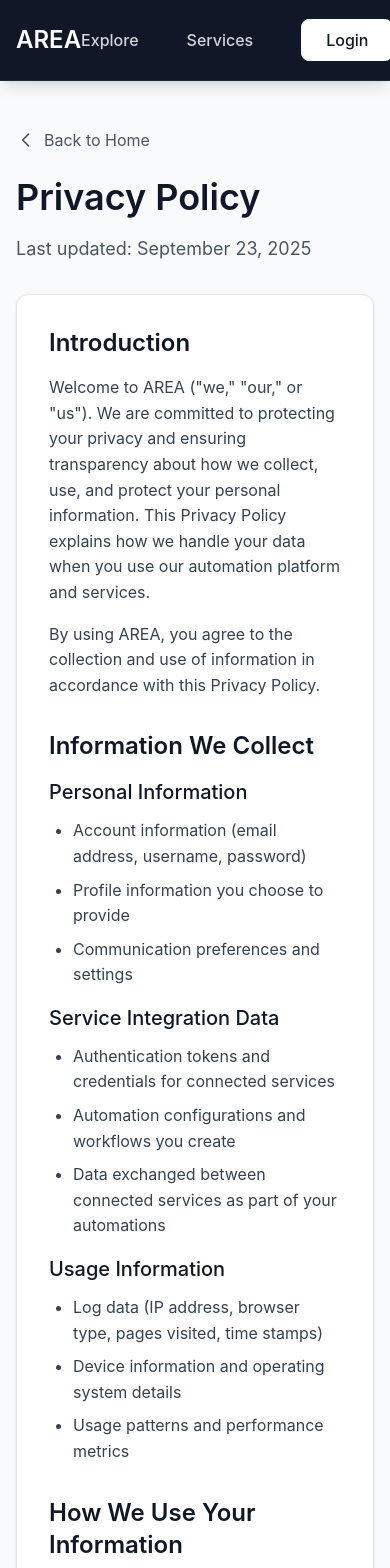
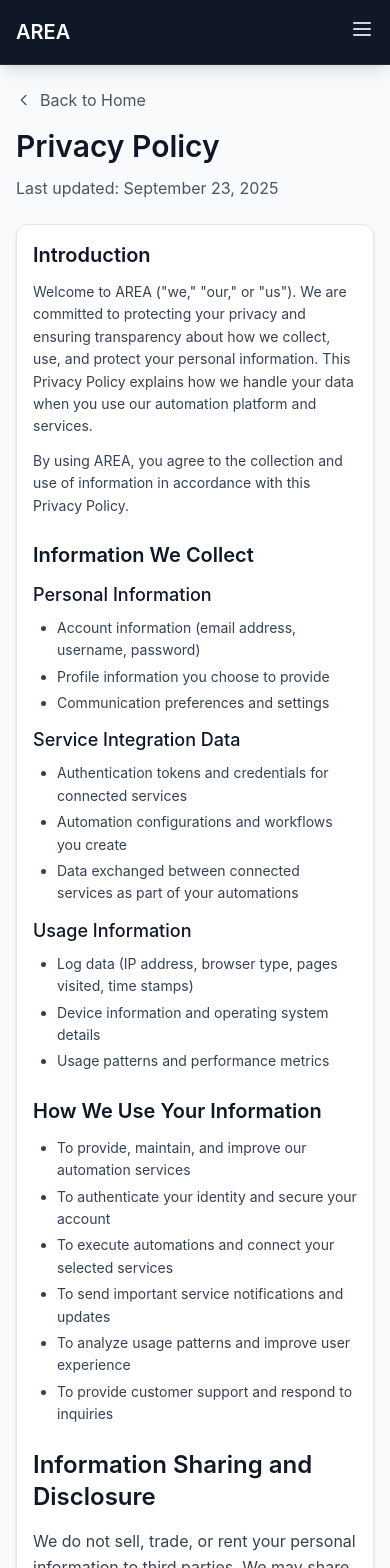
Before and after one commit to yanisbensaid/Area-mirror, a React (Vite) app in the folder frontend/: page /privacy-policy in a window 390 px wide. Shown: the top 1568 px of the page. Built offline with nearby package versions, Linux system fonts and the light colour scheme.

Commit message:
create responsivity on all the page

```diff
--- a/frontend/src/components/BottomBar.tsx
+++ b/frontend/src/components/BottomBar.tsx
@@ -71,9 +71,9 @@
 
   return (
     <footer className="bg-gray-900 border-t border-gray-800">
-      <div className="max-w-7xl mx-auto px-4 py-12">
+      <div className="max-w-7xl mx-auto px-4 py-8 md:py-12">
         {/* Main Footer Content */}
-        <div className="grid grid-cols-1 md:grid-cols-2 lg:grid-cols-6 gap-8">
+        <div className="grid grid-cols-1 md:grid-cols-2 lg:grid-cols-6 gap-6 md:gap-8">
           {/* Brand Section */}
           <div className="lg:col-span-2">
             <div className="flex items-center space-x-3 mb-4">
--- a/frontend/src/components/Navbar.tsx
+++ b/frontend/src/components/Navbar.tsx
@@ -1,25 +1,36 @@
 import { Link, useLocation } from 'react-router-dom'
+import { useState } from 'react'
 
 export default function Navbar() {
   const location = useLocation()
   const isExplorePage = location.pathname === '/explore'
   const isServicesPage = location.pathname === '/services'
+  const [isMobileMenuOpen, setIsMobileMenuOpen] = useState(false)
+
+  const toggleMobileMenu = () => {
+    setIsMobileMenuOpen(!isMobileMenuOpen)
+  }
+
+  const closeMobileMenu = () => {
+    setIsMobileMenuOpen(false)
+  }
 
   return (
     <nav className="bg-gray-900 border-b border-gray-800 shadow-lg fixed w-full top-0 z-50">
       <div className="max-w-7xl mx-auto px-4 sm:px-6 lg:px-8">
-        <div className="flex justify-between items-center h-20">
+        <div className="flex justify-between items-center h-16 md:h-20">
           {/* Logo AREA */}
           <Link
             to="/"
-            className="text-2xl font-semibold text-white hover:text-gray-300 transition-colors duration-200"
+            onClick={closeMobileMenu}
+            className="text-xl md:text-2xl font-semibold text-white hover:text-gray-300 transition-colors duration-200"
             style={{ fontFamily: 'Inter, sans-serif' }}
           >
             AREA
           </Link>
 
-          {/* Navigation buttons */}
-          <div className="flex items-center space-x-12">
+          {/* Desktop Navigation */}
+          <div className="hidden md:flex items-center space-x-8 lg:space-x-12">
             {/* Bouton Explore */}
             <Link
               to="/explore"
@@ -57,13 +68,70 @@
             {/* Bouton Login */}
             <Link
               to="/login"
-              className="bg-white hover:bg-gray-100 text-gray-900 px-6 py-2 rounded-lg font-medium transition-all duration-200 border border-white hover:border-gray-100"
+              className="bg-white hover:bg-gray-100 text-gray-900 px-4 lg:px-6 py-2 rounded-lg font-medium transition-all duration-200 border border-white hover:border-gray-100"
               style={{ fontFamily: 'Inter, sans-serif' }}
             >
               Login
             </Link>
           </div>
+
+          {/* Mobile menu button */}
+          <div className="md:hidden">
+            <button
+              onClick={toggleMobileMenu}
+              className="text-gray-300 hover:text-white focus:outline-none focus:text-white transition-colors duration-200"
+              aria-label="Toggle mobile menu"
+            >
+              <svg className="h-6 w-6" fill="none" stroke="currentColor" viewBox="0 0 24 24">
+                {isMobileMenuOpen ? (
+                  <path strokeLinecap="round" strokeLinejoin="round" strokeWidth={2} d="M6 18L18 6M6 6l12 12" />
+                ) : (
+                  <path strokeLinecap="round" strokeLinejoin="round" strokeWidth={2} d="M4 6h16M4 12h16M4 18h16" />
+                )}
+              </svg>
+            </button>
+          </div>
         </div>
+
+        {/* Mobile Navigation Menu */}
+        {isMobileMenuOpen && (
+          <div className="md:hidden border-t border-gray-800">
+            <div className="px-2 pt-2 pb-3 space-y-1">
+              <Link
+                to="/explore"
+                onClick={closeMobileMenu}
+                className={`block px-3 py-2 rounded-md text-base font-medium transition-colors duration-200 ${
+                  isExplorePage
+                    ? 'bg-gray-800 text-white'
+                    : 'text-gray-300 hover:text-white hover:bg-gray-700'
+                }`}
+                style={{ fontFamily: 'Inter, sans-serif' }}
+              >
+                Explore
+              </Link>
+              <Link
+                to="/services"
+                onClick={closeMobileMenu}
+                className={`block px-3 py-2 rounded-md text-base font-medium transition-colors duration-200 ${
+                  isServicesPage
+                    ? 'bg-gray-800 text-white'
+                    : 'text-gray-300 hover:text-white hover:bg-gray-700'
+                }`}
+                style={{ fontFamily: 'Inter, sans-serif' }}
+              >
+                Services
+              </Link>
+              <Link
+                to="/login"
+                onClick={closeMobileMenu}
+                className="block px-3 py-2 mt-3 bg-white hover:bg-gray-100 text-gray-900 rounded-md text-base font-medium transition-colors duration-200 text-center"
+                style={{ fontFamily: 'Inter, sans-serif' }}
+              >
+                Login
+              </Link>
+            </div>
+          </div>
+        )}
       </div>
     </nav>
   );
--- a/frontend/src/pages/PrivacyPolicyPage.tsx
+++ b/frontend/src/pages/PrivacyPolicyPage.tsx
@@ -4,29 +4,29 @@
   const lastUpdated = "September 23, 2025"
 
   return (
-    <main className="pt-20 px-4 bg-gray-50 min-h-screen">
-      <div className="max-w-4xl mx-auto py-12">
+    <main className="pt-16 md:pt-20 px-4 bg-gray-50 min-h-screen">
+      <div className="max-w-4xl mx-auto py-6 md:py-12">
         {/* Header */}
-        <div className="mb-8">
+        <div className="mb-6 md:mb-8">
           <Link
             to="/"
-            className="inline-flex items-center text-gray-600 hover:text-gray-800 transition-colors duration-200 mb-6"
+            className="inline-flex items-center text-gray-600 hover:text-gray-800 transition-colors duration-200 mb-4 md:mb-6"
             style={{ fontFamily: 'Inter, sans-serif' }}
           >
-            <svg className="w-5 h-5 mr-2" fill="none" stroke="currentColor" viewBox="0 0 24 24">
+            <svg className="w-4 h-4 md:w-5 md:h-5 mr-2" fill="none" stroke="currentColor" viewBox="0 0 24 24">
               <path strokeLinecap="round" strokeLinejoin="round" strokeWidth={2} d="M15 19l-7-7 7-7" />
             </svg>
             Back to Home
           </Link>
 
           <h1
-            className="text-4xl sm:text-5xl font-semibold text-gray-900 mb-4"
+            className="text-3xl sm:text-4xl md:text-5xl font-semibold text-gray-900 mb-3 md:mb-4"
             style={{ fontFamily: 'Inter, sans-serif', lineHeight: '1.2' }}
           >
             Privacy Policy
           </h1>
           <p
-            className="text-lg text-gray-600"
+            className="text-base md:text-lg text-gray-600"
             style={{ fontFamily: 'Inter, sans-serif', lineHeight: '1.5' }}
           >
             Last updated: {lastUpdated}
@@ -34,25 +34,25 @@
         </div>
 
         {/* Content */}
-        <div className="bg-white rounded-xl p-8 border border-gray-200 shadow-sm">
+        <div className="bg-white rounded-xl p-4 md:p-8 border border-gray-200 shadow-sm">
           <div className="prose prose-gray max-w-none">
 
             {/* Introduction */}
-            <section className="mb-8">
+            <section className="mb-6 md:mb-8">
               <h2
-                className="text-2xl font-semibold text-gray-900 mb-4"
+                className="text-xl md:text-2xl font-semibold text-gray-900 mb-3 md:mb-4"
                 style={{ fontFamily: 'Inter, sans-serif' }}
               >
                 Introduction
               </h2>
               <p
-                className="text-gray-700 leading-relaxed mb-4"
+                className="text-gray-700 leading-relaxed mb-3 md:mb-4 text-sm md:text-base"
                 style={{ fontFamily: 'Inter, sans-serif', lineHeight: '1.6' }}
               >
                 Welcome to AREA ("we," "our," or "us"). We are committed to protecting your privacy and ensuring transparency about how we collect, use, and protect your personal information. This Privacy Policy explains how we handle your data when you use our automation platform and services.
               </p>
               <p
-                className="text-gray-700 leading-relaxed"
+                className="text-gray-700 leading-relaxed text-sm md:text-base"
                 style={{ fontFamily: 'Inter, sans-serif', lineHeight: '1.6' }}
               >
                 By using AREA, you agree to the collection and use of information in accordance with this Privacy Policy.
@@ -60,94 +60,94 @@
             </section>
 
             {/* Information We Collect */}
-            <section className="mb-8">
+            <section className="mb-6 md:mb-8">
               <h2
-                className="text-2xl font-semibold text-gray-900 mb-4"
+                className="text-xl md:text-2xl font-semibold text-gray-900 mb-3 md:mb-4"
                 style={{ fontFamily: 'Inter, sans-serif' }}
               >
                 Information We Collect
               </h2>
 
               <h3
-                className="text-xl font-medium text-gray-900 mb-3"
+                className="text-lg md:text-xl font-medium text-gray-900 mb-2 md:mb-3"
                 style={{ fontFamily: 'Inter, sans-serif' }}
               >
                 Personal Information
               </h3>
-              <ul className="list-disc pl-6 mb-4 space-y-2">
-                <li className="text-gray-700" style={{ fontFamily: 'Inter, sans-serif', lineHeight: '1.6' }}>
+              <ul className="list-disc pl-6 mb-3 md:mb-4 space-y-1 md:space-y-2">
+                <li className="text-gray-700 text-sm md:text-base" style={{ fontFamily: 'Inter, sans-serif', lineHeight: '1.6' }}>
                   Account information (email address, username, password)
                 </li>
-                <li className="text-gray-700" style={{ fontFamily: 'Inter, sans-serif', lineHeight: '1.6' }}>
+                <li className="text-gray-700 text-sm md:text-base" style={{ fontFamily: 'Inter, sans-serif', lineHeight: '1.6' }}>
                   Profile information you choose to provide
                 </li>
-                <li className="text-gray-700" style={{ fontFamily: 'Inter, sans-serif', lineHeight: '1.6' }}>
+                <li className="text-gray-700 text-sm md:text-base" style={{ fontFamily: 'Inter, sans-serif', lineHeight: '1.6' }}>
                   Communication preferences and settings
                 </li>
               </ul>
 
               <h3
-                className="text-xl font-medium text-gray-900 mb-3"
+                className="text-lg md:text-xl font-medium text-gray-900 mb-2 md:mb-3"
                 style={{ fontFamily: 'Inter, sans-serif' }}
               >
                 Service Integration Data
               </h3>
-              <ul className="list-disc pl-6 mb-4 space-y-2">
-                <li className="text-gray-700" style={{ fontFamily: 'Inter, sans-serif', lineHeight: '1.6' }}>
+              <ul className="list-disc pl-6 mb-3 md:mb-4 space-y-1 md:space-y-2">
+                <li className="text-gray-700 text-sm md:text-base" style={{ fontFamily: 'Inter, sans-serif', lineHeight: '1.6' }}>
                   Authentication tokens and credentials for connected services
                 </li>
-                <li className="text-gray-700" style={{ fontFamily: 'Inter, sans-serif', lineHeight: '1.6' }}>
+                <li className="text-gray-700 text-sm md:text-base" style={{ fontFamily: 'Inter, sans-serif', lineHeight: '1.6' }}>
                   Automation configurations and workflows you create
                 </li>
-                <li className="text-gray-700" style={{ fontFamily: 'Inter, sans-serif', lineHeight: '1.6' }}>
+                <li className="text-gray-700 text-sm md:text-base" style={{ fontFamily: 'Inter, sans-serif', lineHeight: '1.6' }}>
                   Data exchanged between connected services as part of your automations
                 </li>
               </ul>
 
               <h3
-                className="text-xl font-medium text-gray-900 mb-3"
+                className="text-lg md:text-xl font-medium text-gray-900 mb-2 md:mb-3"
                 style={{ fontFamily: 'Inter, sans-serif' }}
               >
                 Usage Information
               </h3>
-              <ul className="list-disc pl-6 mb-4 space-y-2">
-                <li className="text-gray-700" style={{ fontFamily: 'Inter, sans-serif', lineHeight: '1.6' }}>
+              <ul className="list-disc pl-6 mb-3 md:mb-4 space-y-1 md:space-y-2">
+                <li className="text-gray-700 text-sm md:text-base" style={{ fontFamily: 'Inter, sans-serif', lineHeight: '1.6' }}>
                   Log data (IP address, browser type, pages visited, time stamps)
                 </li>
-                <li className="text-gray-700" style={{ fontFamily: 'Inter, sans-serif', lineHeight: '1.6' }}>
+                <li className="text-gray-700 text-sm md:text-base" style={{ fontFamily: 'Inter, sans-serif', lineHeight: '1.6' }}>
                   Device information and operating system details
                 </li>
-                <li className="text-gray-700" style={{ fontFamily: 'Inter, sans-serif', lineHeight: '1.6' }}>
+                <li className="text-gray-700 text-sm md:text-base" style={{ fontFamily: 'Inter, sans-serif', lineHeight: '1.6' }}>
                   Usage patterns and performance metrics
                 </li>
               </ul>
             </section>
 
             {/* How We Use Your Information */}
-            <section className="mb-8">
+            <section className="mb-6 md:mb-8">
               <h2
-                className="text-2xl font-semibold text-gray-900 mb-4"
+                className="text-xl md:text-2xl font-semibold text-gray-900 mb-3 md:mb-4"
                 style={{ fontFamily: 'Inter, sans-serif' }}
               >
                 How We Use Your Information
               </h2>
-              <ul className="list-disc pl-6 space-y-2">
-                <li className="text-gray-700" style={{ fontFamily: 'Inter, sans-serif', lineHeight: '1.6' }}>
+              <ul className="list-disc pl-6 space-y-1 md:space-y-2">
+                <li className="text-gray-700 text-sm md:text-base" style={{ fontFamily: 'Inter, sans-serif', lineHeight: '1.6' }}>
                   To provide, maintain, and improve our automation services
                 </li>
-                <li className="text-gray-700" style={{ fontFamily: 'Inter, sans-serif', lineHeight: '1.6' }}>
+                <li className="text-gray-700 text-sm md:text-base" style={{ fontFamily: 'Inter, sans-serif', lineHeight: '1.6' }}>
                   To authenticate your identity and secure your account
                 </li>
-                <li className="text-gray-700" style={{ fontFamily: 'Inter, sans-serif', lineHeight: '1.6' }}>
+                <li className="text-gray-700 text-sm md:text-base" style={{ fontFamily: 'Inter, sans-serif', lineHeight: '1.6' }}>
                   To execute automations and connect your selected services
                 </li>
-                <li className="text-gray-700" style={{ fontFamily: 'Inter, sans-serif', lineHeight: '1.6' }}>
+                <li className="text-gray-700 text-sm md:text-base" style={{ fontFamily: 'Inter, sans-serif', lineHeight: '1.6' }}>
                   To send important service notifications and updates
                 </li>
-                <li className="text-gray-700" style={{ fontFamily: 'Inter, sans-serif', lineHeight: '1.6' }}>
+                <li className="text-gray-700 text-sm md:text-base" style={{ fontFamily: 'Inter, sans-serif', lineHeight: '1.6' }}>
                   To analyze usage patterns and improve user experience
                 </li>
-                <li className="text-gray-700" style={{ fontFamily: 'Inter, sans-serif', lineHeight: '1.6' }}>
+                <li className="text-gray-700 text-sm md:text-base" style={{ fontFamily: 'Inter, sans-serif', lineHeight: '1.6' }}>
                   To provide customer support and respond to inquiries
                 </li>
               </ul>
```
Also changed, not shown: frontend/src/pages/ExplorePage.tsx (+10 -10 lines), frontend/src/pages/HomePage.tsx (+73 -21 lines), frontend/src/pages/ServicesPage.tsx (+33 -33 lines), frontend/src/pages/TermsOfServicePage.tsx (+22 -22 lines).
